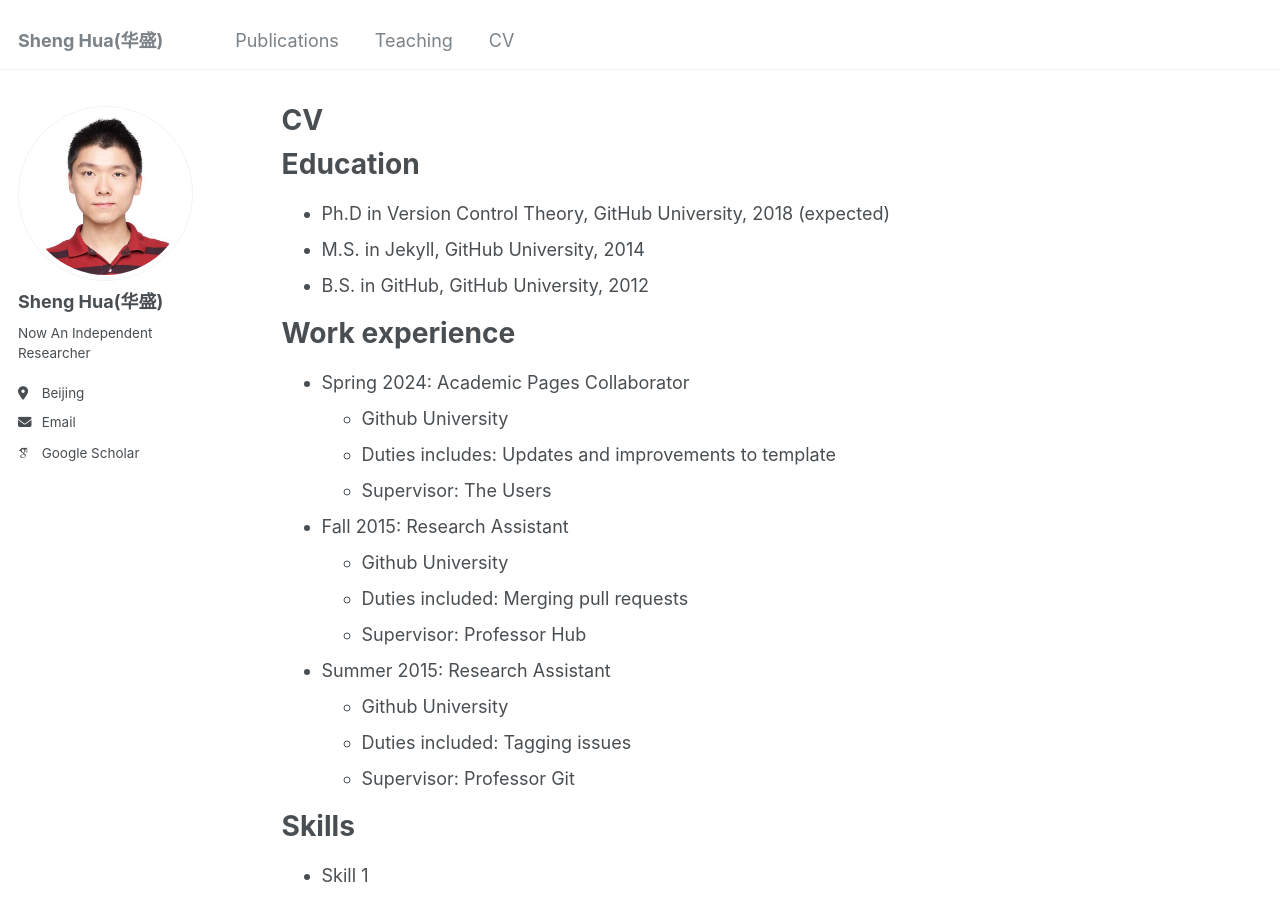
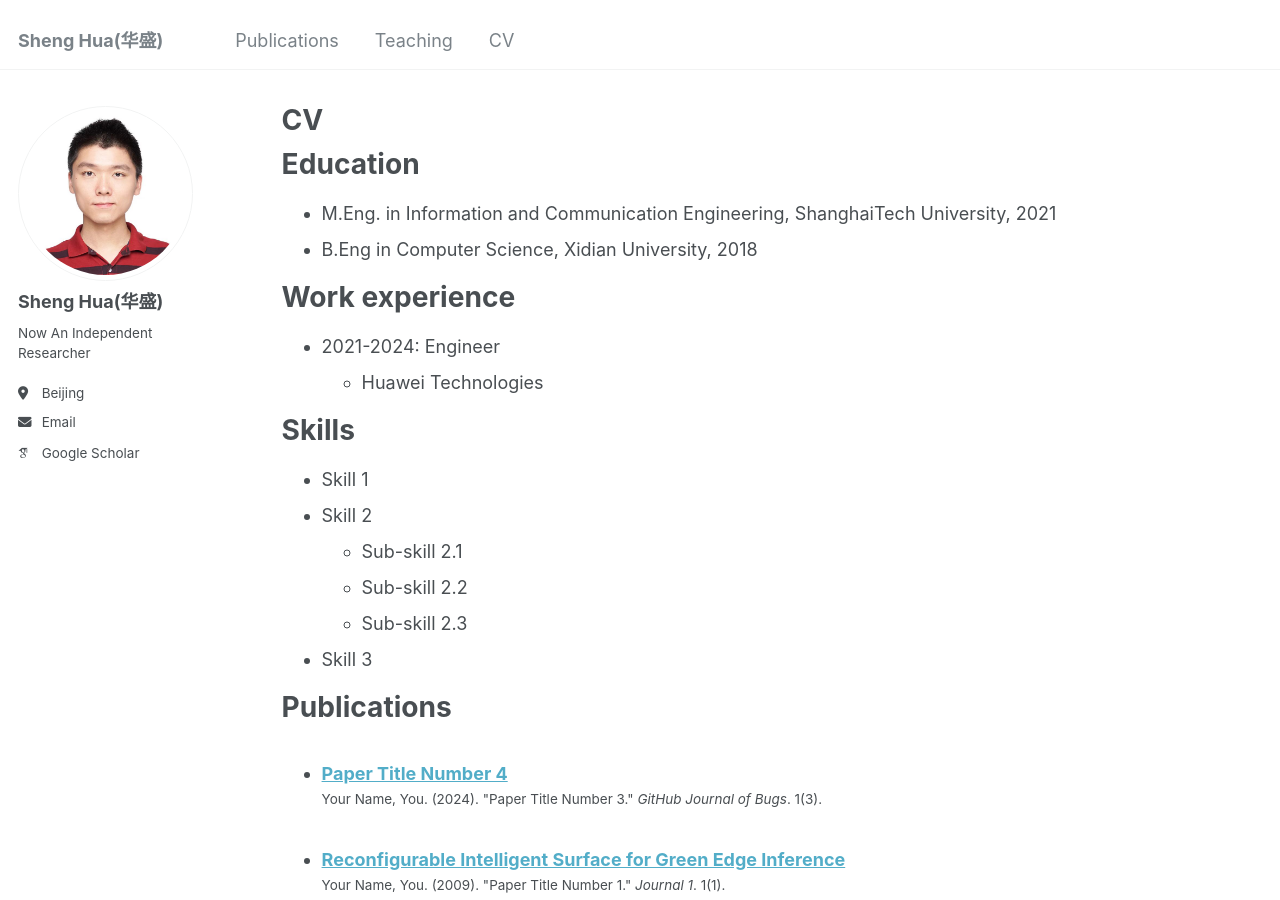
Before and after one commit to DreamerHua/dreamerhua.github.io, a Jekyll site: the page built from _pages/cv.md, in a window 1280 px wide and 900 px high. Built offline with Jekyll 4.4.1, drawn with Linux system fonts in a browser that asks for light colours; some web fonts are replaced.

Commit message:
维护CV页面基本信息

```diff
--- a/_pages/cv.md
+++ b/_pages/cv.md
@@ -9,28 +9,17 @@ redirect_from:
 
 {% include base_path %}
 
+
+
 Education
 ======
-* Ph.D in Version Control Theory, GitHub University, 2018 (expected)
-* M.S. in Jekyll, GitHub University, 2014
-* B.S. in GitHub, GitHub University, 2012
+* M.Eng. in Information and Communication Engineering, ShanghaiTech University, 2021
+* B.Eng in Computer Science, Xidian University, 2018
 
 Work experience
 ======
-* Spring 2024: Academic Pages Collaborator
-  * Github University
-  * Duties includes: Updates and improvements to template
-  * Supervisor: The Users
-
-* Fall 2015: Research Assistant
-  * Github University
-  * Duties included: Merging pull requests
-  * Supervisor: Professor Hub
-
-* Summer 2015: Research Assistant
-  * Github University
-  * Duties included: Tagging issues
-  * Supervisor: Professor Git
+* 2021-2024: Engineer
+  * Huawei Technologies
 
 Skills
 ======
```
Also changed, not shown: other parts of _pages/cv.md (+2 -0 lines).
